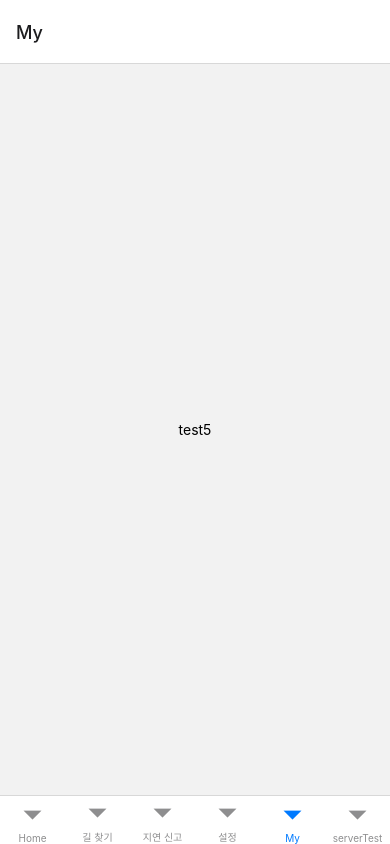
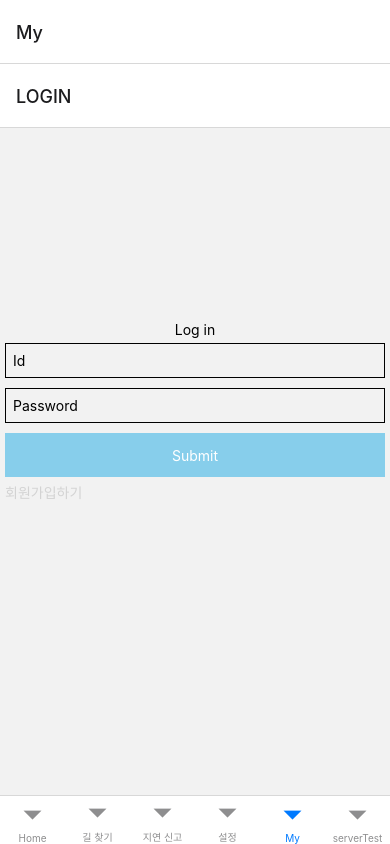
Before and after one commit to HyominChoi1017/mj_metro, a React Native app in the folder metroFrontend/: screen /My in a window 390 px wide. Built offline with nearby package versions, Linux system fonts and the light colour scheme.

Commit message:
FindingWayScreen, LogInScreen

```diff
--- a/metroFrontend/src/FindingWay.js
+++ b/metroFrontend/src/FindingWay.js
@@ -1,31 +1,59 @@
-import React, {useEffect, useState} from 'react';
+import React, { useEffect, useState, Component } from 'react';
 
 import { StatusBar } from 'expo-status-bar';
-import { Button, StyleSheet, Text, View, TextInput, ScrollView,  SafeAreaView  } from 'react-native';
+import { Button, StyleSheet, Text, View, TextInput, ScrollView, SafeAreaView } from 'react-native';
 
 export default function FindingWay() {
-
-    return(
-        <SafeAreaView style = {findingWay.container}>
-            <View style = {findingWay.searchSpace}>
-                <View style = {[findingWay.container, {flexDirection: 'row'}]}>
-
+    class Inputs extends Component {
+        state = {
+            StartingStation: '',
+            DestinationStation: ''
+        }
+        handleStart = (text) => {
+            this.setState({ StartingStation: text })
+        }
+        handleDest = (text) => {
+            this.setState({ DestinationStation: text })
+        }
+        routeSearch = (st, ds) => {
+            alert('출발역: ' + st + ' 도착역: ' + ds)
+        }
+    }
+    return (
+        <View style={findingWay.temp}>
+            <View style={findingWay.top}>
+                {/* <SafeAreaView style={findingWay.container}> */}
+                <View style={findingWay.searchSpace}>
+                    <View style={[findingWay.container, { flexDirection: 'row' }]}>
+                        <TextInput style={findingWay.textInput}
+                            placeholder="출발역"
+                            autoCapitalize="none"
+                            onChangeText={Inputs.handleStart} />
                     </View>
-                <View style = {[findingWay.container, {flexDirection: 'row'}]}>
-                    <SearchSt whatSt = '경유역' />
-                    <Button title = '경유지추가'></Button>
+                    <View style={[findingWay.container, { flexDirection: 'row' }]}>
+                        <TextInput style={findingWay.textInput}
+                            placeholder="경유역"
+                            autoCapitalize="none"
+                            onChangeText={findingWay.searchStation}
+                        />
                     </View>
-                <View style = {[findingWay.container, {flexDirection: 'row'}]}>
-                    <Text>도착역</Text>
-                    <TextInput style = {findingWay.input} placeholder = 'asdf'></TextInput>
-                    <Button title = '검색'
-                    style = {findingWay.btn}></Button>
+                    <View style={[findingWay.container, { flexDirection: 'row' }]}>
+                        <TextInput style={findingWay.textInput}
+                            placeholder='도착역'
+                            onChangeText={findingWay.handleDest} />
                     </View>
-
                 </View>
-            <View style = {findingWay.resultSpace}>
-                <ScrollView style = {{flex: 1, margin: 0,}}>
-                <Text style = {
+                <View style={findingWay.nav}>
+                    <Button title='즐겨찾기' style={findingWay.btn} ></Button>
+                    <Button title='경유지 추가' style={findingWay.btn} ></Button>
+                    <Button title='검색' style={findingWay.btn}
+                        onPress={() => this.routeSearch(this.state.StartingStation, this.state.DestinationStation)}>
+                    </Button>
+                </View>
+            </View>
+            <View style={findingWay.resultSpace}>
+                <ScrollView style={{ flex: 1, margin: 0, }}>
+                    <Text style={
                         {
                             flex: 1, fontSize: 42,
                         }
@@ -40,49 +68,56 @@ export default function FindingWay() {
                     </Text>
                 </ScrollView>
             </View>
-            <StatusBar style = "auto"></StatusBar>
-        </SafeAreaView>
-
+            <StatusBar style="auto"></StatusBar>
+            {/* </SafeAreaView> */}
+        </View>
     );
 }
 
 const SearchSt = ({ whatSt }) => {
 
-    return(
-        <View style = {[findingWay.container, {flexDirection: 'row'}]}>
+    return (
+        <View style={[findingWay.container, { flexDirection: 'row' }]}>
             <Text>{whatSt}</Text>
-            <TextInput style = {findingWay.input} placeholder = 'asdf'></TextInput>
+            <TextInput style={findingWay.textInput} placeholder='asdf'></TextInput>
         </View>
     )
 }
 
 const findingWay = StyleSheet.create({
+    temp: {
+        flex: 1,
+        justifyContent: "center",
+    },
+    top: {
+        flex: 2,
+        justifyContent: 'center',
+        flexDirection: 'row'
+    },
     container: {
         flex: 1,
-    backgroundColor: 'rgb(243, 243, 243)',
-    alignItems: 'center',
-    justifyContent: 'center',
+        flexDirection: 'row',
     },
     searchSpace: {
         flex: 1,
-        padding: 400,
-        alignItems: 'center',
-        justifyContent: 'center',
+    },
+    nav: {
+        justifyContent: 'center'
     },
     resultSpace: {
+        flex: 8,
+        backgroundColor: 'gray',
+    },
+    textInput: {
         flex: 1,
-        padding: 500,
-        backgroundColor: 'rgb(152, 152, 152)',
-    },
-    input: {
-        flex: 1,
-        backgroundColor: 'rgb(152, 152, 152)',
+        backgroundColor: 'white',
         borderWidth: 1,
+        padding: 5,
 
     },
     btn: {
-        flex: 1,
-        backgroundColor: 'rgb(152, 152, 152)',
-        padding: 10,
-    }
+        // fontSize: 5,
+        // alignContent: 'center',
+        // justifyContent: 'center',
+    },
 })
--- /dev/null
+++ b/metroFrontend/src/LogInScreen.js
@@ -0,0 +1,96 @@
+import React, { Component } from 'react'
+import { View, Text, TouchableOpacity, TextInput, StyleSheet, Pressable } from 'react-native'
+import "react-native-gesture-handler";
+// import { NavigationContainer } from "@react-navigation/native";
+// import { createStackNavigator } from '@react-navigation/stack';
+import { createStackNavigator, createAppContainer } from 'react-navigation';
+
+// import { isConstructorDeclaration } from 'typescript';
+// import { Button } from 'react-native';
+class Inputs extends Component {
+    state = {
+        userId: '',
+        password: ''
+    }
+    handleEmail = (text) => {
+        this.setState({ uaserId: text })
+    }
+    handlePassword = (text) => {
+        this.setState({ password: text })
+    }
+    login = (userId, pass) => {
+        alert('userId: ' + userId + ' password: ' + pass)
+    }
+    render() {
+        return (
+            <View style={styles.container}>
+                <Text style={styles.text}>Log in</Text>
+                <TextInput style={styles.input}
+                    underlineColorAndroid="transparent"
+                    placeholder="Id"
+                    placeholderTextColor="ligthgray"
+                    autoCapitalize="none"
+                    onChangeText={this.handleEmail} />
+
+                <TextInput style={styles.input}
+                    underlineColorAndroid="transparent"
+                    placeholder="Password"
+                    autoCapitalize="none"
+                    onChangeText={this.handlePassword} />
+
+                <TouchableOpacity
+                    style={styles.submitButton}
+                    onPress={
+                        () => this.login(this.state.userId, this.state.password)
+                    }>
+                    <Text style={styles.submitButtonText}> Submit </Text>
+                </TouchableOpacity>
+                <TouchableOpacity
+                    onPress={() => this.onSignUpPressed()}>
+                    <Text style={styles.signInText}>회원가입하기</Text>
+                </TouchableOpacity>
+            </View >
+        )
+    }
+    onSignUpPressed() {
+        // DetailScreen으로 화면 이동
+        this.props.navigation.navigate('SIGNUP');
+    }
+}
+export default Inputs
+
+
+const styles = StyleSheet.create({
+    container: {
+        flex: 1,
+        paddingBottom: 100,
+        justifyContent: "center",
+    },
+    text: {
+        fontSize: "30",
+        textAlign: "center",
+    },
+    input: {
+        flex: 0.07,
+        margin: 5,
+        height: 40,
+        borderColor: "black",
+        borderWidth: 1,
+        paddingLeft: 7,
+    },
+    submitButton: {
+        flex: 0.05,
+        backgroundColor: "skyblue",
+        padding: 10,
+        margin: 5,
+        justifyContent: "center",
+    },
+    submitButtonText: {
+        color: "white",
+        textAlign: "center",
+    },
+    signInText: {
+        paddingLeft: 5,
+        color: "lightgray",
+    }
+})
--- a/metroFrontend/src/MyPageScreen.js
+++ b/metroFrontend/src/MyPageScreen.js
@@ -1,12 +1,26 @@
-import React, { useEffect, useState } from 'react';
-import { StyleSheet, Text, View, ActivityIndicator, FlatList } from 'react-native';
+import * as React from 'react';
+// import { NavigationContainer } from '@react-navigation/native';
+import { createStackNavigator } from '@react-navigation/stack';
 
-const MyPageScreen = () => {
+
+import LogIn from './LogInScreen';
+import SignUp from './SignUpScreen';
+
+const Stack = createStackNavigator();
+function MyPageScreen() {
     return (
-        <View style={{ flex: 1, alignItems: 'center', justifyContent: 'center' }}>
-        <Text>test5</Text>
-        </View>
-    )
+
+        <Stack.Navigator initialRouteName="MAIN">
+            <Stack.Screen name="LOGIN" component={LogIn}
+                options={{
+                    // title: '로그인'
+                }} />
+            <Stack.Screen name="SIGNUP" component={SignUp}
+                options={{
+                    // title: '회원가입'
+                }} />
+        </Stack.Navigator>
+    );
 }
 
 export default MyPageScreen;
--- /dev/null
+++ b/metroFrontend/src/SignUpScreen.js
@@ -0,0 +1,94 @@
+import React, { Component } from 'react'
+import { View, Text, TouchableOpacity, TextInput, StyleSheet, Pressable } from 'react-native'
+class Inputs extends Component {
+    state = {
+        userId: '',
+        password: ''
+    }
+    handleEmail = (text) => {
+        this.setState({ userId: text })
+    }
+    handlePassword = (text) => {
+        this.setState({ password: text })
+    }
+    handleRePassword = (text) => {
+        this.setState({ repassword: text })
+    }
+    login = (userId, pass) => {
+        alert('userId: ' + userId + ' password: ' + pass)
+    }
+    render() {
+        return (
+            <View style={styles.container}>
+                <Text style={styles.text}>Sign Up</Text>
+                <TextInput style={styles.input}
+                    underlineColorAndroid="transparent"
+                    placeholder="Id"
+                    placeholderTextColor="ligthgray"
+                    autoCapitalize="none"
+                    onChangeText={this.handleEmail} />
+
+                <TextInput style={styles.input}
+                    underlineColorAndroid="transparent"
+                    placeholder="Password"
+                    autoCapitalize="none"
+                    onChangeText={this.handlePassword} />
+
+                <TextInput style={styles.input}
+                    underlineColorAndroid="transparent"
+                    placeholder="Retype Password"
+                    autoCapitalize="none"
+                    onChangeText={this.handleRePassword} />
+
+                <TouchableOpacity
+                    style={styles.submitButton}
+                    onPress={
+                        () => this.login(this.state.userId, this.state.password)
+                    }>
+                    <Text style={styles.submitButtonText}> Submit </Text>
+                </TouchableOpacity>
+            </View>
+        )
+    }
+}
+export default Inputs
+
+const onSignUpPressed = () => {
+    console.warn("onSocialPressed");
+}
+
+const styles = StyleSheet.create({
+    container: {
+        flex: 1,
+        paddingBottom: 100,
+        justifyContent: "center",
+
+    },
+    text: {
+        fontSize: "30",
+        textAlign: "center",
+    },
+    input: {
+        flex: 0.07,
+        margin: 5,
+        height: 40,
+        borderColor: "black",
+        borderWidth: 1,
+        paddingLeft: 7,
+    },
+    submitButton: {
+        flex: 0.05,
+        backgroundColor: "skyblue",
+        padding: 10,
+        margin: 5,
+        justifyContent: "center",
+    },
+    submitButtonText: {
+        color: "white",
+        textAlign: "center",
+    },
+    signInText: {
+        paddingLeft: 5,
+        color: "lightgray",
+    }
+})
```
Also changed, not shown: metroFrontend/src/test.js (added, +14 -0 lines), 1 other file (tests, documents, lock files or other folders). Lines whose indentation alone changed are shown as unchanged.
